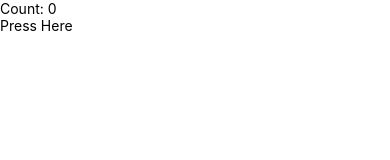
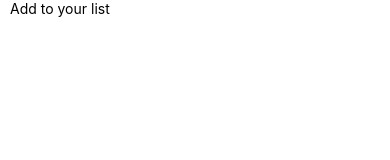
Before and after one commit to kianaa81/ToDoListApp, a React Native app: screen / in a window 390 px wide. Shown: the top 160 px of the page. Built offline with nearby package versions, Linux system fonts and the light colour scheme.

Commit message:
Removed the TouchOpacity Added the Text component

```diff
--- a/App.js
+++ b/App.js
@@ -1,17 +1,14 @@
 import React, {useState} from 'react';
-import {View, Text, StyleSheet, ScrollView, TouchableOpacity} from 'react-native';
+import {View, Text, StyleSheet, ScrollView} from 'react-native';
 const App = () => {
-  const [count, setCount] = useState(0);
-  const onPress = () => setCount(prevCount => prevCount + 1);
 
-
-    return (
+   return (
       <View style={styles.container}>
         <ScrollView >
-        <Text>Count: {count}</Text>
-        <TouchableOpacity style={styles.button} onPress={onPress}>
-        <Text>Press Here</Text>
-      </TouchableOpacity>
+          <View style = {styles.taskWrapper}>
+            <Text>Add to your list</Text>
+          </View>
+
           </ScrollView>
       </View>
     );
@@ -19,10 +16,16 @@ const App = () => {
 
 
 const styles = StyleSheet.create({
-    container : {
-        backGroundColor: '#ddd',
-        flex: 1,
-    },
+  container: {
+    flex: 1,
+    justifyContent: 'center',
+    paddingHorizontal: 10,
+  },
+  button: {
+    alignItems: 'center',
+    backgroundColor: '#DDDDDD',
+    padding: 10,
+  }
 });
 
 export default App;
```
